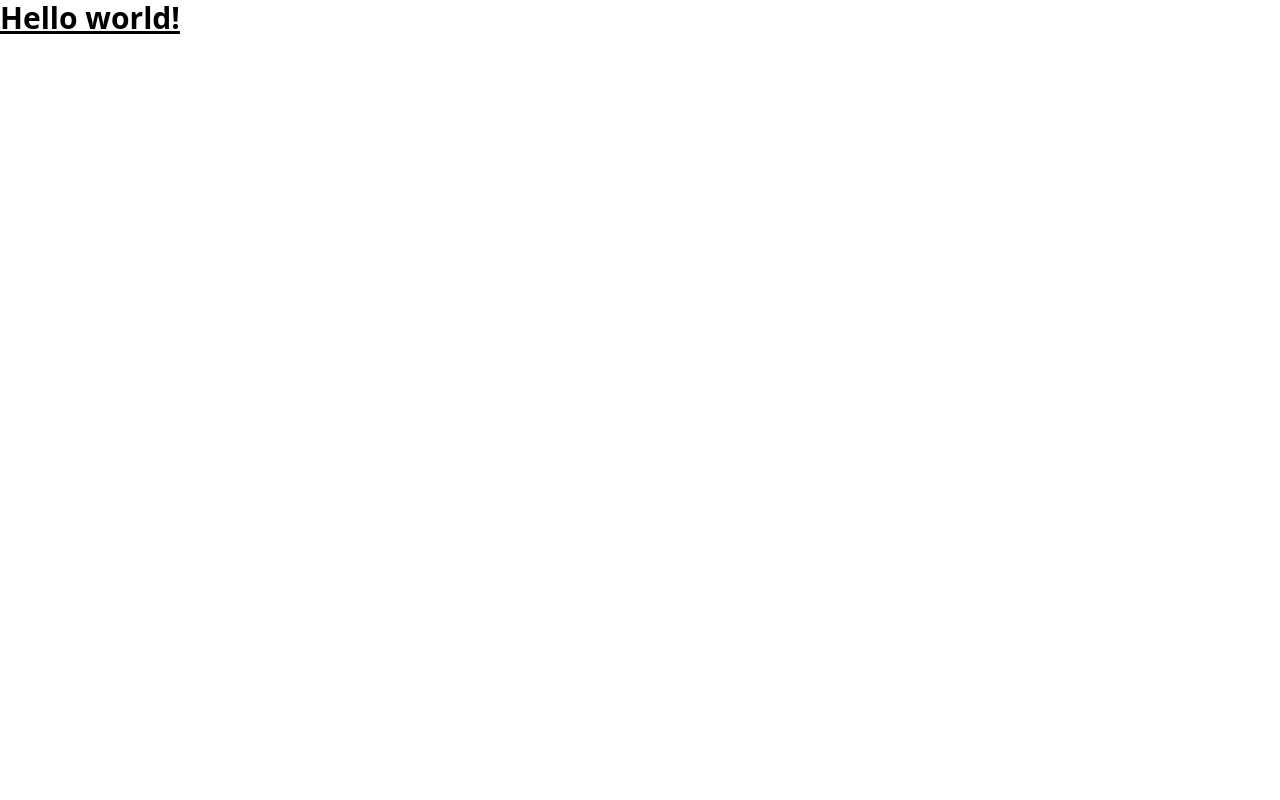
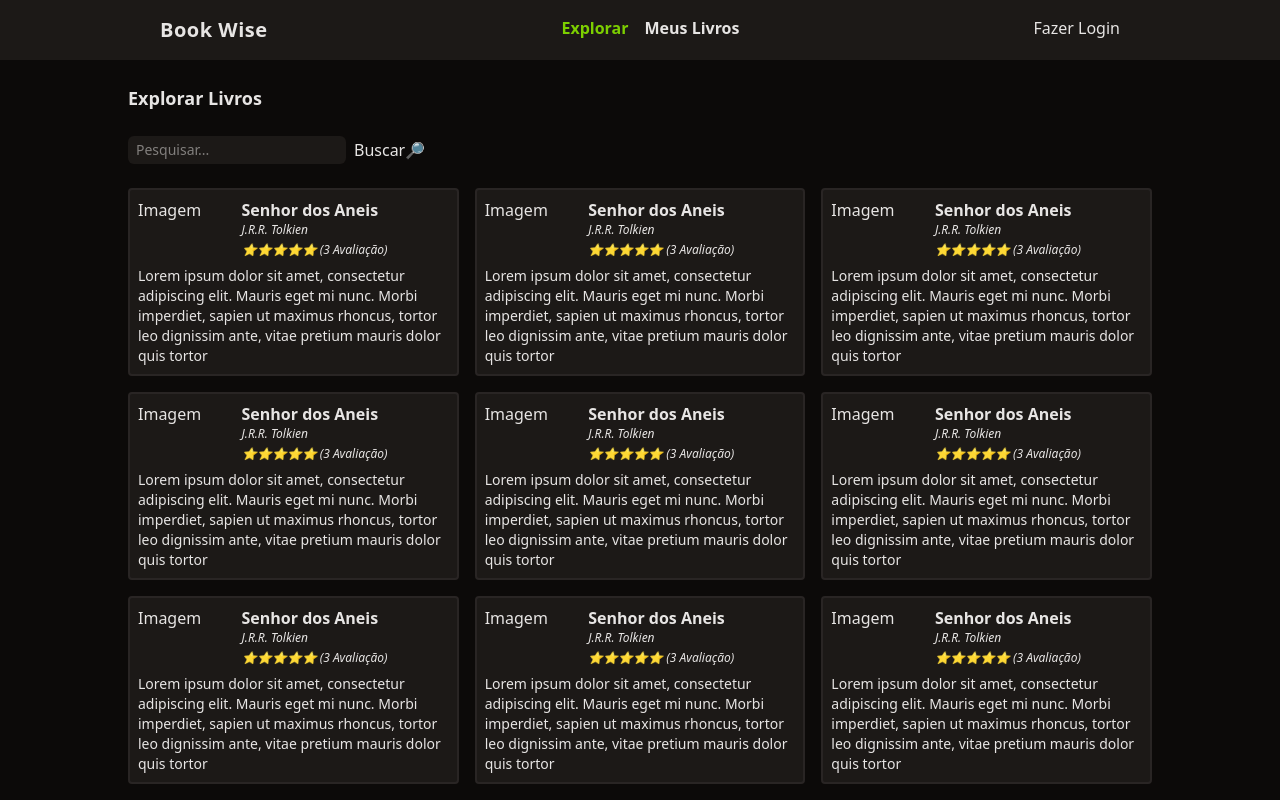
Before and after one commit to Lucas-Morais-Gomes/bookwise, a PHP site: page / in a window 1280 px wide. Before the commit the page is almost empty. Run offline with PHP 8.4, Linux system fonts and the light colour scheme.

Commit message:
making index

```diff
--- /dev/null
+++ b/dados.php
@@ -0,0 +1,13 @@
+<?php
+
+$Livros = [
+    ['id' => '1', 'titulo' => 'Senhor dos Aneis', 'autor' => 'J.R.R. Tolkien', 'descricao' => 'Lorem ipsum dolor sit amet, consectetur adipiscing elit. Mauris eget mi nunc. Morbi imperdiet, sapien ut maximus rhoncus, tortor leo dignissim ante, vitae pretium mauris dolor quis tortor'],
+    ['id' => '2', 'titulo' => 'Senhor dos Aneis', 'autor' => 'J.R.R. Tolkien', 'descricao' => 'Lorem ipsum dolor sit amet, consectetur adipiscing elit. Mauris eget mi nunc. Morbi imperdiet, sapien ut maximus rhoncus, tortor leo dignissim ante, vitae pretium mauris dolor quis tortor'],
+    ['id' => '3', 'titulo' => 'Senhor dos Aneis', 'autor' => 'J.R.R. Tolkien', 'descricao' => 'Lorem ipsum dolor sit amet, consectetur adipiscing elit. Mauris eget mi nunc. Morbi imperdiet, sapien ut maximus rhoncus, tortor leo dignissim ante, vitae pretium mauris dolor quis tortor'],
+    ['id' => '4', 'titulo' => 'Senhor dos Aneis', 'autor' => 'J.R.R. Tolkien', 'descricao' => 'Lorem ipsum dolor sit amet, consectetur adipiscing elit. Mauris eget mi nunc. Morbi imperdiet, sapien ut maximus rhoncus, tortor leo dignissim ante, vitae pretium mauris dolor quis tortor'],
+    ['id' => '5', 'titulo' => 'Senhor dos Aneis', 'autor' => 'J.R.R. Tolkien', 'descricao' => 'Lorem ipsum dolor sit amet, consectetur adipiscing elit. Mauris eget mi nunc. Morbi imperdiet, sapien ut maximus rhoncus, tortor leo dignissim ante, vitae pretium mauris dolor quis tortor'],
+    ['id' => '6', 'titulo' => 'Senhor dos Aneis', 'autor' => 'J.R.R. Tolkien', 'descricao' => 'Lorem ipsum dolor sit amet, consectetur adipiscing elit. Mauris eget mi nunc. Morbi imperdiet, sapien ut maximus rhoncus, tortor leo dignissim ante, vitae pretium mauris dolor quis tortor'],
+    ['id' => '7', 'titulo' => 'Senhor dos Aneis', 'autor' => 'J.R.R. Tolkien', 'descricao' => 'Lorem ipsum dolor sit amet, consectetur adipiscing elit. Mauris eget mi nunc. Morbi imperdiet, sapien ut maximus rhoncus, tortor leo dignissim ante, vitae pretium mauris dolor quis tortor'],
+    ['id' => '8', 'titulo' => 'Senhor dos Aneis', 'autor' => 'J.R.R. Tolkien', 'descricao' => 'Lorem ipsum dolor sit amet, consectetur adipiscing elit. Mauris eget mi nunc. Morbi imperdiet, sapien ut maximus rhoncus, tortor leo dignissim ante, vitae pretium mauris dolor quis tortor'],
+    ['id' => '9', 'titulo' => 'Senhor dos Aneis', 'autor' => 'J.R.R. Tolkien', 'descricao' => 'Lorem ipsum dolor sit amet, consectetur adipiscing elit. Mauris eget mi nunc. Morbi imperdiet, sapien ut maximus rhoncus, tortor leo dignissim ante, vitae pretium mauris dolor quis tortor'],
+];
--- a/index.php
+++ b/index.php
@@ -1,16 +1,7 @@
-<!DOCTYPE html>
-<html lang="en">
-<head>
-    <meta charset="UTF-8">
-    <meta name="viewport" content="width=device-width, initial-scale=1.0">
-    <title>Book Wise</title>
-    <script src="https://unpkg.com/@tailwindcss/browser@4"></script>
-</head>
-<body>
-    <div>
-        <h1 class="text-3xl font-bold underline">
-            Hello world!
-        </h1>
-    </div>
-</body>
-</html>
+<?php
+
+require 'dados.php';
+
+$view = 'index';
+
+require 'views/template/app.php';
--- /dev/null
+++ b/views/index.php
@@ -0,0 +1,13 @@
+<?php foreach ($Livros as $livro): ?>
+    <div class="p-2 rounded border-stone-800 border-2 bg-stone-900">
+        <div class="flex">
+            <div class="w-1/3">Imagem</div>
+            <div class="space-y-1">
+                <a href="/livro.php?id=<?= $livro['id'] ?>" class="font-semibold hover:underline"><?= $livro['titulo'] ?></a>
+                <div class="text-xs italic"><?= $livro['autor'] ?></div>
+                <div class="text-xs italic">⭐⭐⭐⭐⭐ (3 Avaliação)</div>
+            </div>
+        </div>
+        <div class="text-sm mt-2"><?= $livro['descricao'] ?></div>
+    </div>
+<?php endforeach; ?>
--- /dev/null
+++ b/views/template/app.php
@@ -0,0 +1,38 @@
+<!DOCTYPE html>
+<html lang="en">
+
+<head>
+    <meta charset="UTF-8">
+    <meta name="viewport" content="width=device-width, initial-scale=1.0">
+    <title>Book Wise</title>
+    <script src="https://unpkg.com/@tailwindcss/browser@4"></script>
+</head>
+
+<body class="bg-stone-950 text-stone-200">
+    <header class="bg-stone-900">
+        <nav class="mx-auto max-w-screen-lg flex justify-between px-8 py-4">
+            <div class="font-bold text-xl tracking-wide">Book Wise</div>
+            <ul class="flex space-x-4 font-bold">
+                <li><a href="/" class="text-lime-500">Explorar</a></li>
+                <li><a href="/meus-livros.php" class="hover:underline">Meus Livros</a></li>
+            </ul>
+            <ul>
+                <li><a href="/login.php" class="hover:underline">Fazer Login</a></li>
+            </ul>
+        </nav>
+    </header>
+    <main class="mx-auto max-w-screen-lg space-y-6">
+        <h1 class="mt-6 font-bold text-lg">Explorar Livros</h1>
+        <form action="" class="w-full flex space-x-2">
+            <input type="text" class="border-stone-800 rounded-md bg-stone-900 text-sm focus:outline-none px-2 py-1" placeholder="Pesquisar..." name="search">
+            <button type="submit">Buscar🔎</button>
+        </form>
+        <section class="grid gap-4 grid-cols-1 md:grid-cols-2 lg:grid-cols-3">
+
+            <?php require "views/{$view}.php" ?>
+
+        </section>
+    </main>
+</body>
+
+</html>
```
Also changed, not shown: livro.php (added, +51 -0 lines).
